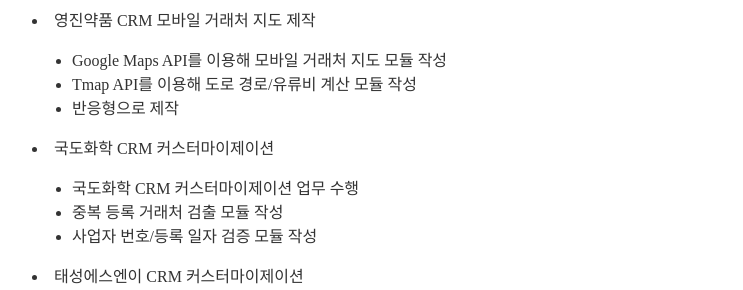
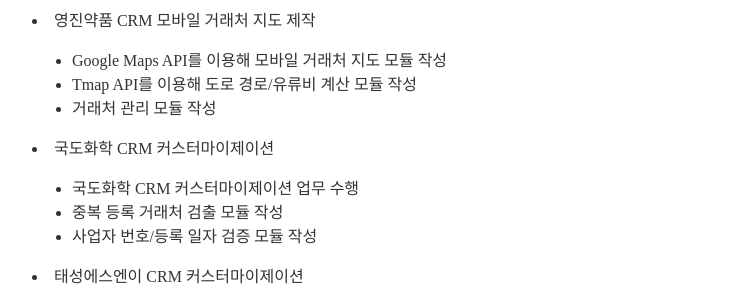
Before and after one commit to proxent/resume2, a Jekyll site: the page built from index.html, in a window 1280 px wide and 900 px high, scrolled down 752 px. Shown: the part 160-450 px from the top of the window, without its empty margins (268-1011 px from the left). Built offline with Jekyll 4.4.1, drawn with Linux system fonts in a browser that asks for light colours.

Commit message:
some minor fixes

```diff
--- a/_data/experience.yml
+++ b/_data/experience.yml
@@ -3,4 +3,4 @@
 - company: (주)퀄리소프트
   position: 사원
   duration: "2019.01 &mdash; Present<br>Microsoft Dynamics 365 개발/커스터마이제이션"
-  summary: "<li>영진약품 CRM 모바일 거래처 지도 제작</li><ul><li>Google Maps API를 이용해 모바일 거래처 지도 모듈 작성</li><li>Tmap API를 이용해 도로 경로/유류비 계산 모듈 작성</li><li>반응형으로 제작</li></ul><li>국도화학 CRM 커스터마이제이션</li><ul><li>국도화학 CRM 커스터마이제이션 업무 수행</li><li>중복 등록 거래처 검출 모듈 작성</li><li>사업자 번호/등록 일자 검증 모듈 작성</li></ul><li>태성에스엔이 CRM 커스터마이제이션</li><ul><li>태성에스엔이 CRM 커스터마이제이션 업무 수행</li></ul><li>한아세안센터 CRM 커스터마이제이션</li><ul><li>한아세안센터 CRM 커스터마이제이션 업무 수행</li></ul><li>기술 스택: HTML, Javascript, jQuery, AngularJS, Bootstrap, RESTful API, SQL, Github</li>"
+  summary: "<li>영진약품 CRM 모바일 거래처 지도 제작</li><ul><li>Google Maps API를 이용해 모바일 거래처 지도 모듈 작성</li><li>Tmap API를 이용해 도로 경로/유류비 계산 모듈 작성</li><li>거래처 관리 모듈 작성</li></ul><li>국도화학 CRM 커스터마이제이션</li><ul><li>국도화학 CRM 커스터마이제이션 업무 수행</li><li>중복 등록 거래처 검출 모듈 작성</li><li>사업자 번호/등록 일자 검증 모듈 작성</li></ul><li>태성에스엔이 CRM 커스터마이제이션</li><ul><li>태성에스엔이 CRM 커스터마이제이션 업무 수행</li></ul><li>한아세안센터 CRM 커스터마이제이션</li><ul><li>한아세안센터 CRM 커스터마이제이션 업무 수행</li></ul><li>기술 스택: HTML, Javascript, jQuery, AngularJS, Bootstrap, RESTful API, SQL, Github</li>"
```
